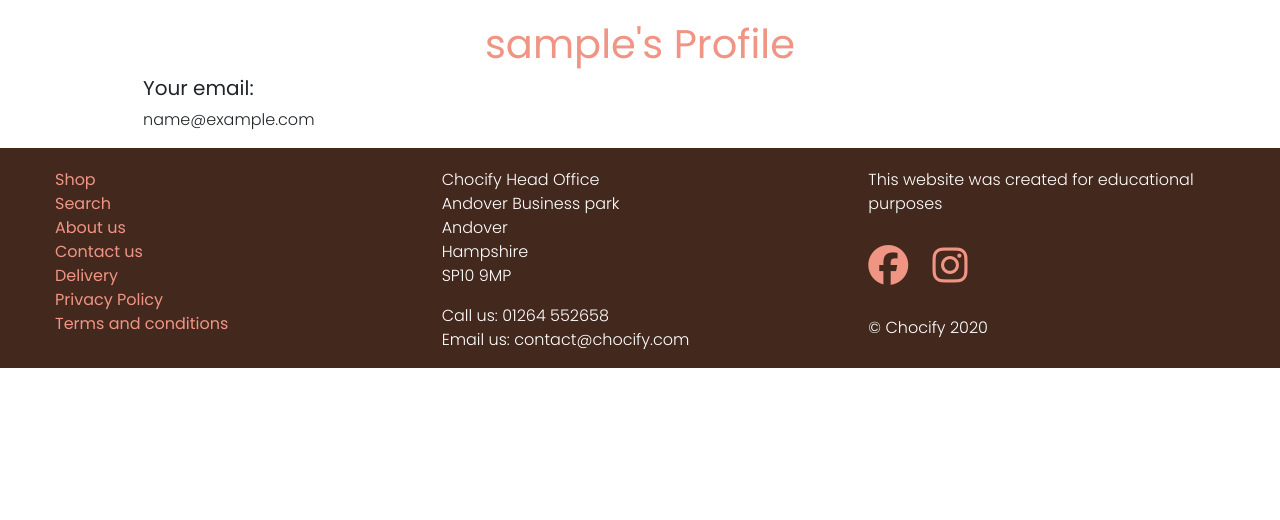
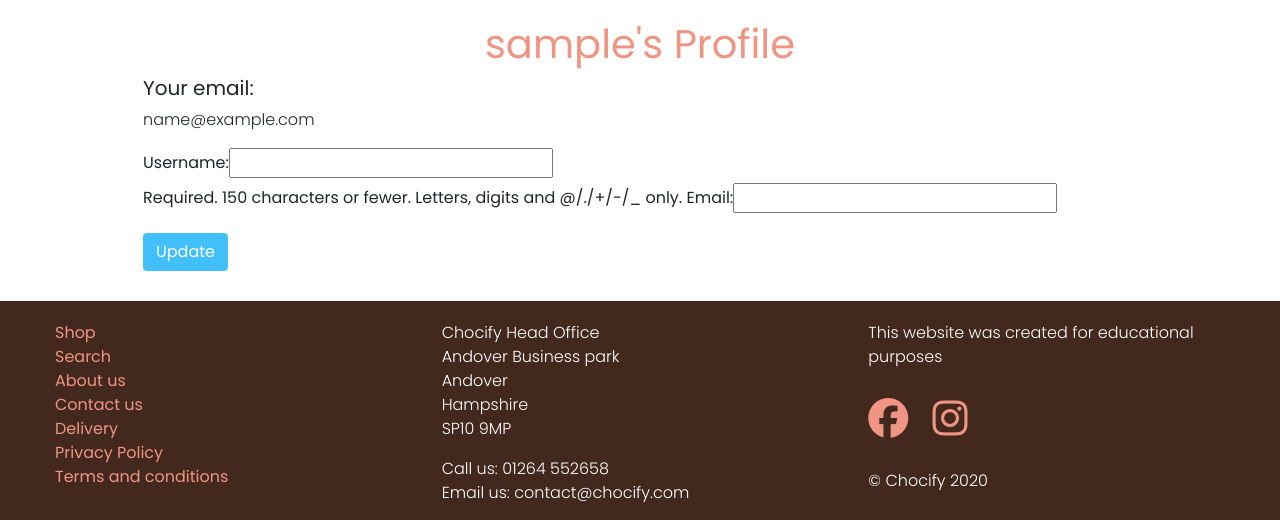
Before and after one commit to Angie55/milestoneFour-chocify, a Django app: template accounts/templates/profile.html in a window 1280 px wide. Shown: the part 70-590 px from the top of the page. Run offline with Django 3.2, Linux system fonts and the light colour scheme; the template is opened without the code that fills it: values that come from a table or form of the project are taken from there, others are empty; the visitor is signed in with stand-in values (Sample User, id 1); data comes from the database, SQL or seed files in the repository; some libraries are stand-ins or nearby versions.

Commit message:
Added form for users to update their email and username on profile page

```diff
--- a/accounts/forms.py
+++ b/accounts/forms.py
@@ -46,3 +46,12 @@ def clean_password2(self):
         raise ValidationError("Passwords must match")
 
     return password2
+
+
+class UserUpdateForm(forms.ModelForm):
+    """ Form used to update User's username and email """
+    email = forms.EmailField()
+
+    class Meta:
+        model = User
+        fields = ['username', 'email']
--- a/accounts/templates/profile.html
+++ b/accounts/templates/profile.html
@@ -1,10 +1,17 @@
 {% extends 'base.html' %}
+{% load bootstrap_tags %}
 {% block page_title %}{{ user }}'s Profile{% endblock %}
 {% block page_heading %}{{ user }}'s Profile{% endblock %}
 {% block content %}
 <div class="container-fluid page-width-container page-height">
     <h5>Your email:</h5>
-    <p> {{ profile.email }}</p>
+    <p> {{ user.email }}</p>
+
+    <form class="login-register-form" method="POST">
+        {% csrf_token %}
+        {{ user_form | as_bootstrap  }}
+        <button type="submit" class="btn blue-btn log-reg-btn">Update</button>
+    </form>
 
 </div>
 {% endblock %}
```
Also changed, not shown: accounts/views.py (+19 -4 lines).
